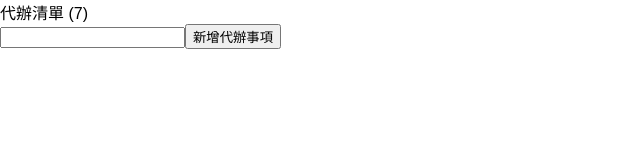
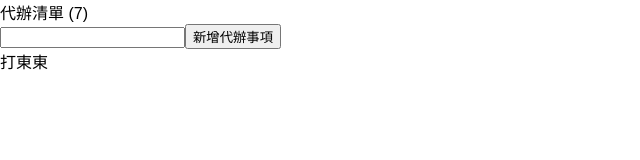
Before and after one commit to curt6815463/react-todolist-bestpractice, a React (Create React App) app: page / in a window 1280 px wide. Shown: the top 160 px of the page, without its empty margins (0-640 px from the left). Built offline with nearby package versions, Linux system fonts and the light colour scheme.

Commit message:
feat: add todolist todo

```diff
--- a/src/App.js
+++ b/src/App.js
@@ -1,6 +1,9 @@
 import React, { Component } from 'react';
 import Title from './components/Title/'
 import CreateTodo from './components/CreateTodo/'
+import TodoList from './components/TodoList/'
+
+
 class App extends Component {
   constructor(){
     super()
@@ -13,6 +16,7 @@ class App extends Component {
       <div className="App">
         <Title todos={this.state.todos}/>
         <CreateTodo />
+        <TodoList />
       </div>
     );
   }
--- a/src/components/CreateTodo/TodoInput/index.js
+++ b/src/components/CreateTodo/TodoInput/index.js
@@ -3,11 +3,11 @@ import React, { Component } from 'react';
 class TodoInput extends Component {
   constructor(){
     super()
+  }
 
-  }
   render() {
     return (
-        <input type="text" />
+      <input type="text" />
     );
   }
 }
--- /dev/null
+++ b/src/components/TodoList/Todo/index.js
@@ -0,0 +1,13 @@
+import React, { Component } from 'react';
+
+class Todo extends Component {
+  render() {
+    return (
+      <div>
+        打東東
+      </div>
+    );
+  }
+}
+
+export default Todo;
--- /dev/null
+++ b/src/components/TodoList/index.js
@@ -0,0 +1,15 @@
+import React, { Component } from 'react';
+import Todo from './Todo/'
+
+
+class TodoList extends Component {
+  render() {
+    return (
+      <div>
+        <Todo />
+      </div>
+    );
+  }
+}
+
+export default TodoList;
```
